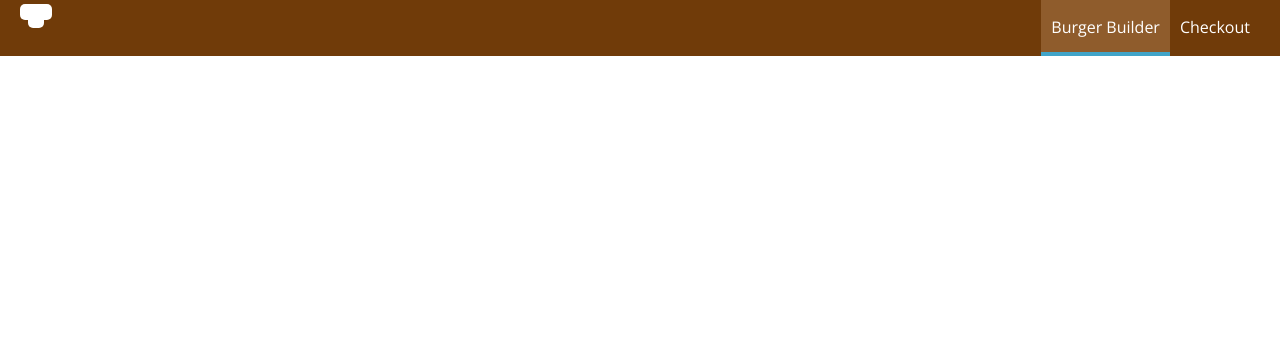
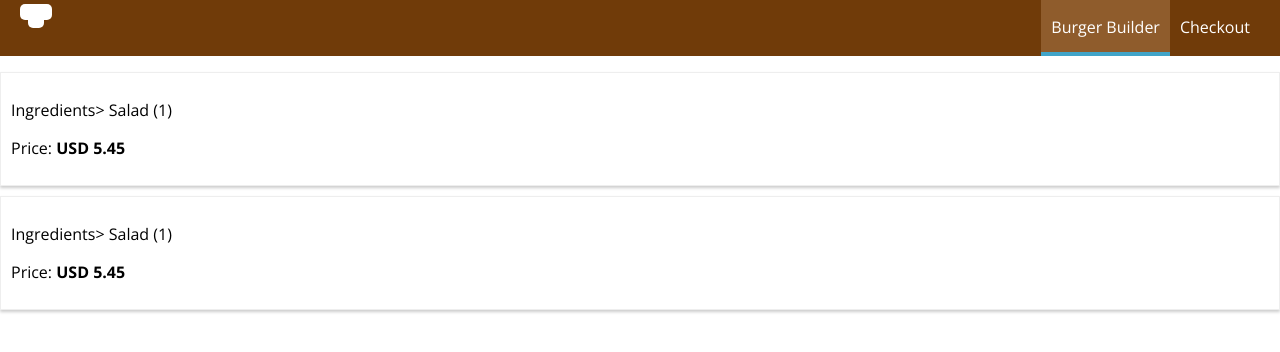
Before and after one commit to Weisbergbsf/my-burger-app, a React (Create React App) app: page /orders in a window 1280 px wide. Shown: the top 352 px of the page. Built offline with nearby package versions, Linux system fonts and the light colour scheme.

Commit message:
Added Orders Page

```diff
--- a/src/App.js
+++ b/src/App.js
@@ -3,6 +3,7 @@
 import Layout from "./hoc/Layout/Layout";
 import BurgerBuilder from "./containers/BurgerBuilder/BurgerBuilder";
 import Checkout from "./containers/Checkout/Checkout";
+import Orders from "./containers/Orders/Orders";
 
 class App extends Component {
   render() {
@@ -10,8 +11,9 @@
       <div>
         <Layout>
           <Switch>
+            <Route path="/checkout" component={Checkout} />
+            <Route path="/orders" component={Orders} />
             <Route path="/" exact component={BurgerBuilder} />
-            <Route path="/checkout" component={Checkout} />
           </Switch>
         </Layout>
       </div>
--- /dev/null
+++ b/src/components/Order/Order.css
@@ -0,0 +1,8 @@
+.Order {
+  width: 100%;
+  border: 1px solid #eee;
+  box-shadow: 0 2px 3px #ccc;
+  padding: 10px;
+  margin: 10px auto;
+  box-sizing: border-box;
+}
--- /dev/null
+++ b/src/components/Order/Order.js
@@ -0,0 +1,13 @@
+import React from "react";
+import "./Order.css";
+
+const order = props => (
+  <div className="Order">
+    <p>Ingredients> Salad (1)</p>
+    <p>
+      Price: <strong>USD 5.45</strong>
+    </p>
+  </div>
+);
+
+export default order;
--- /dev/null
+++ b/src/containers/Orders/Orders.js
@@ -0,0 +1,16 @@
+import React, { Component } from "react";
+
+import Order from "../../components/Order/Order";
+
+class Orders extends Component {
+  render() {
+    return (
+        <div>
+            <Order />
+            <Order />
+        </div>
+    );
+  }
+}
+
+export default Orders;
```
